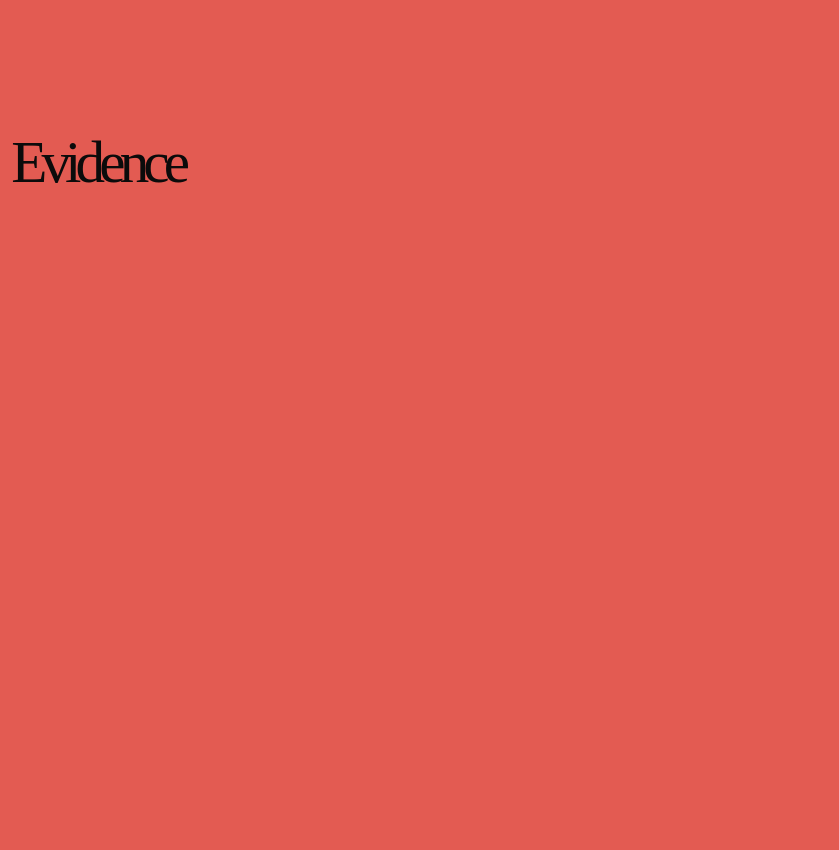
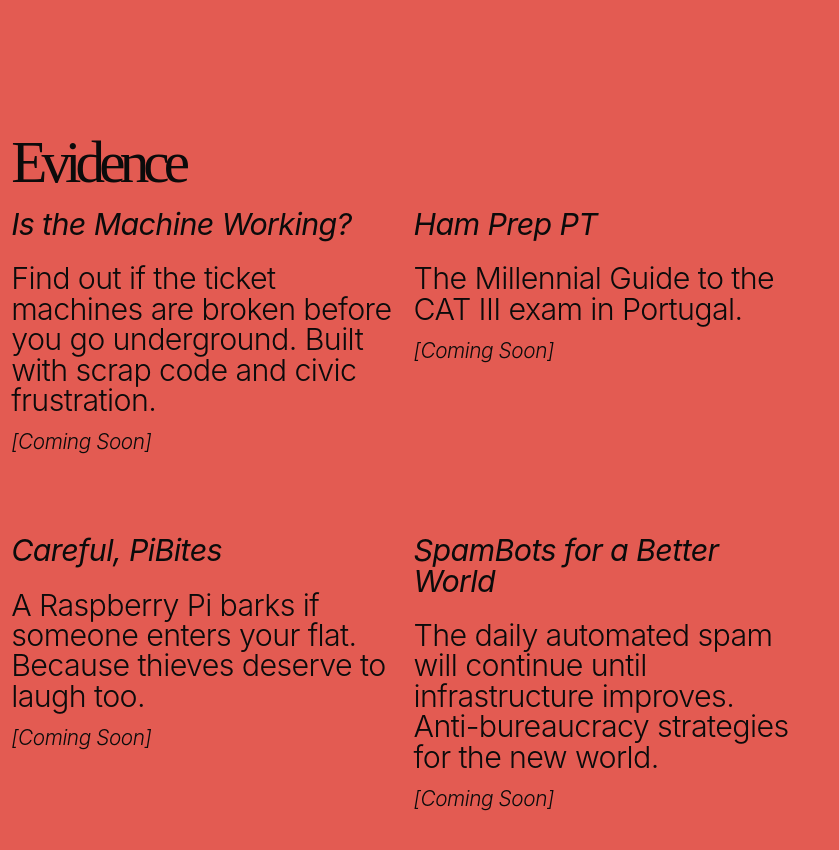
Before and after one commit to zequintino/ian-evo, a Svelte app: page / in a window 1280 px wide. Shown: the part 1080-1930 px from the top of the page, without its empty margins (0-839 px from the left). Before the commit the page ends 1289 px from the top, so only its background shows below. Built offline with nearby package versions, Linux system fonts and the light colour scheme; a web font is replaced by a local one.

Commit message:
EvidenceGrid component

```diff
--- a/src/App.svelte
+++ b/src/App.svelte
@@ -1,4 +1,6 @@
 <script lang="ts">
+  import EvidenceGrid from './lib/EvidenceGrid.svelte';
+
   type TypewriterParams = {
     speed?: number;
   };
@@ -50,6 +52,29 @@
       and a deadline. 3 months max. Open source only.
     `,
   };
+
+  const evidenceData = [
+    {
+      title: "Is the Machine Working?",
+      description: "Find out if the ticket machines are broken before you go underground. Built with scrap code and civic frustration.",
+      status: "[Coming Soon]"
+    },
+    {
+      title: "Ham Prep PT",
+      description: "The Millennial Guide to the CAT III exam in Portugal.",
+      status: "[Coming Soon]"
+    },
+    {
+      title: "Careful, PiBites",
+      description: "A Raspberry Pi barks if someone enters your flat. Because thieves deserve to laugh too.",
+      status: "[Coming Soon]"
+    },
+    {
+      title: "SpamBots for a Better World",
+      description: "The daily automated spam will continue until infrastructure improves. Anti-bureaucracy strategies for the new world.",
+      status: "[Coming Soon]"
+    }
+  ];
 </script>
 
 <main>
@@ -88,8 +113,9 @@
     </div>
   </section>
 
-  <section>
+  <section style="margin: 0 0 7rem 0">
     <h2>Evidence</h2>
+    <EvidenceGrid evidences={evidenceData} />
   </section>
 </main>
 
--- a/src/app.css
+++ b/src/app.css
@@ -21,6 +21,13 @@
 body {
   margin: 0;
   padding: 0 30em 0 0.7em;
-  /* padding: 0 15.5em 0; */
-  background-color: #E35B52;
+  /* background-color: #E35B52; */
 }
+
+/* Media query for mobile screens */
+@media (max-width: 1024px) { /* Adjust breakpoint as needed */
+  body {
+    /* Padding for smaller screens */
+    padding: 0 0.7em;
+  }
+}
--- /dev/null
+++ b/src/lib/EvidenceGrid.svelte
@@ -0,0 +1,66 @@
+<script lang="ts">
+  type Evidence = {
+    title: string;
+    description: string;
+    status: string;
+  };
+
+  let { evidences = [] }: { evidences?: Evidence[] } = $props();
+</script>
+
+<div class="evidence-grid">
+  {#each evidences as evidence}
+    <div class="evidence-item">
+      <h3>{evidence.title}</h3>
+      <p>{evidence.description}</p>
+      <span class="status">{evidence.status}</span>
+    </div>
+  {/each}
+</div>
+
+<style>
+  .evidence-grid {
+    display: grid;
+    grid-template-columns: repeat(2, 1fr);
+    gap: 5rem 1rem;
+  }
+
+  .evidence-item h3 {
+    font-family: "Inter";
+    font-weight: 400;
+    font-style: italic;
+    font-size: 1.9rem;
+    line-height: 1;
+    letter-spacing: -0.02em;
+    color: #0b0b0b;
+    margin: 0 0 1.5rem 0;
+  }
+
+  .evidence-item p {
+    font-family: "Inter";
+    font-weight: 300;
+    font-size: 1.9rem;
+    line-height: 1;
+    letter-spacing: -0.02em;
+    color: #0b0b0b;
+    margin: 0 0 0.8rem 0;
+  }
+
+  .status {
+    font-family: "Inter";
+    font-weight: 300;
+    font-style: italic;
+    font-size: 1.3rem;
+    line-height: 1.3;
+    letter-spacing: -0.02em;
+    color: #0b0b0b;
+  }
+
+  /* Mobile breakpoint */
+  @media (max-width: 768px) {
+    .evidence-grid {
+      grid-template-columns: 1fr; /* 1 column on mobile */
+      gap: 2rem; /* Adjust gap for mobile */
+    }
+  }
+</style>
```
